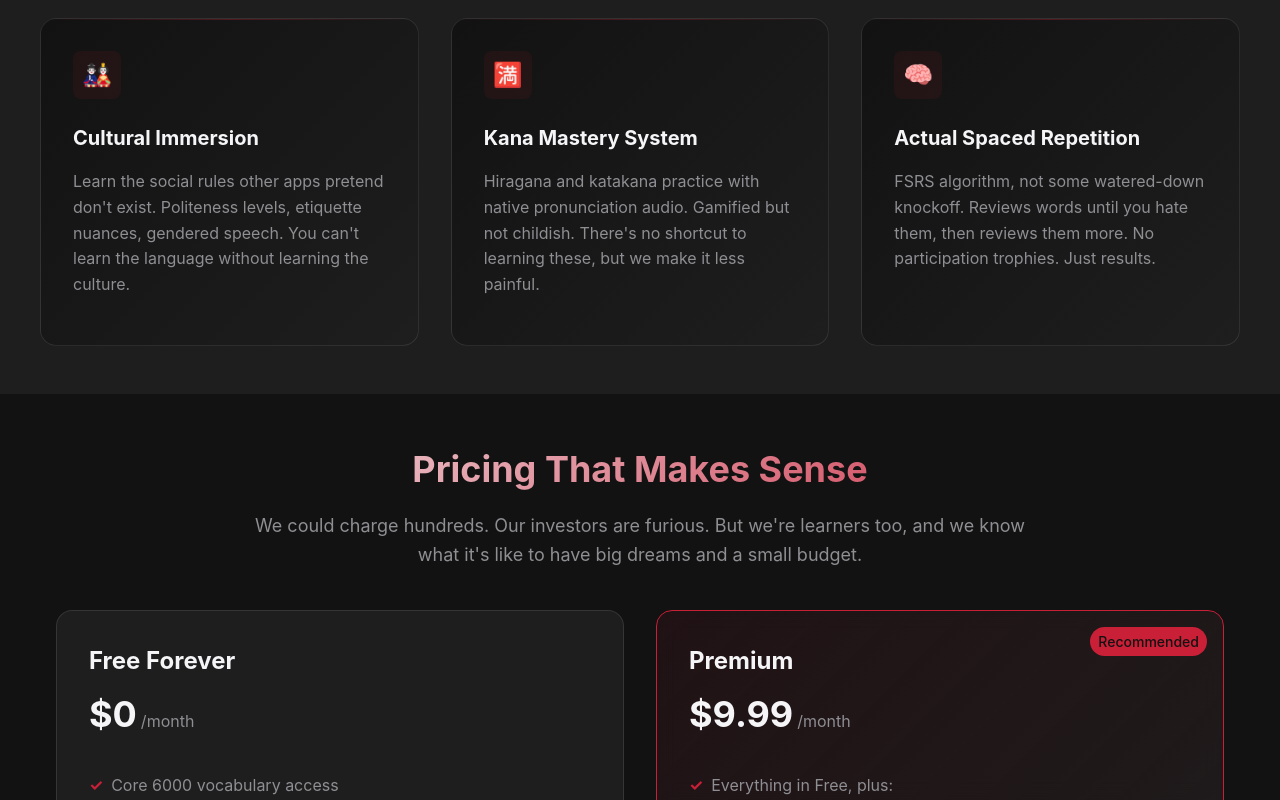
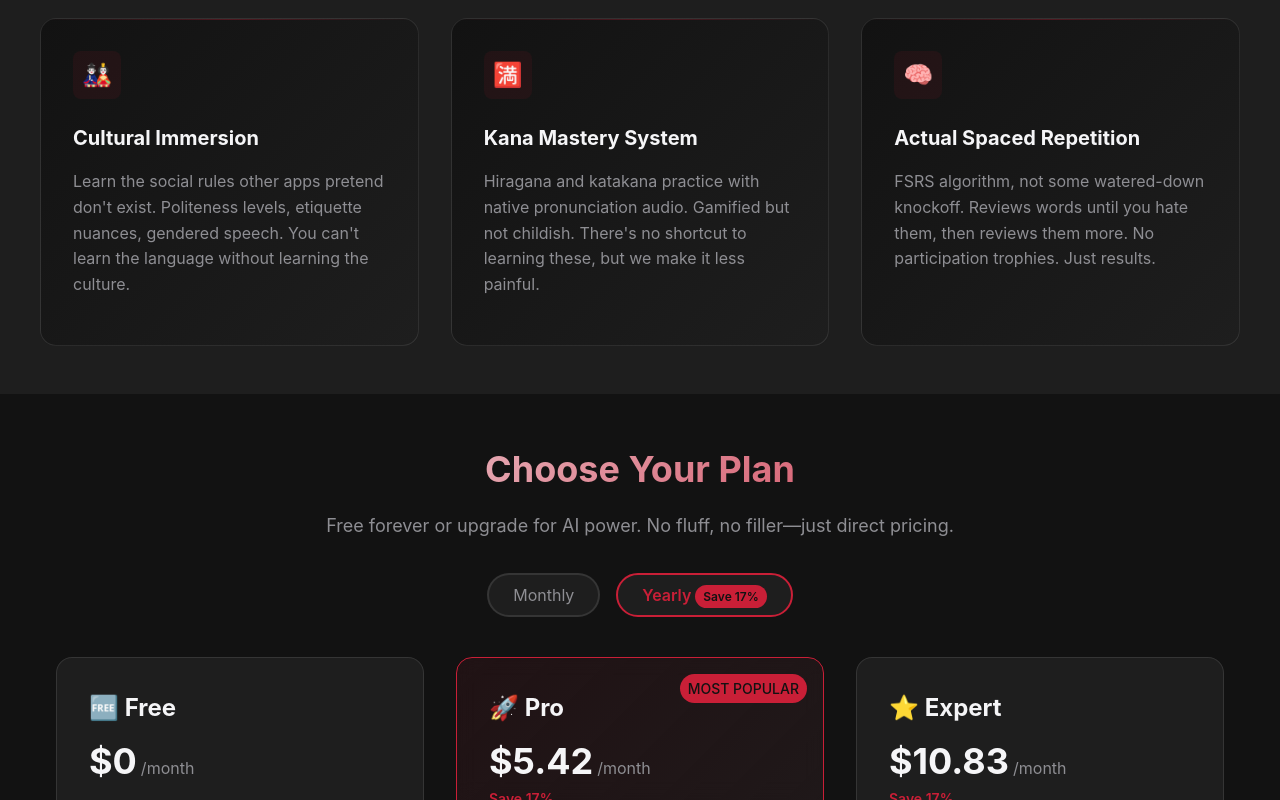
Before and after one commit to Kemerd/nihon_dojo_site, a React (Create React App) app: page / in a window 1280 px wide. Shown: the part 2000-2800 px from the top of the page. Built offline with nearby package versions, Linux system fonts and the light colour scheme.

Commit message:
Add jokes and flows

```diff
--- a/src/components/Hero/Hero.tsx
+++ b/src/components/Hero/Hero.tsx
@@ -346,7 +346,7 @@ const Hero: React.FC = React.memo(() => {
         </Title>
 
         <Subtitle variants={fadeUpVariant}>
-        No cartoon mascots. No meaningless streaks. Just AI-powered sentence generation, real formality switching, and a two-year fluency guarantee. Use it every day, do the work, or get your money back. Simple as that.
+        No cartoon mascots. No meaningless streaks. Just spaced repetition, AI-powered sentence generation, and a two-year fluency guarantee. Use it every day, do the work, or get your money back. Simple as that.
         </Subtitle>
 
         {/* Carousel Implementation */}
--- a/src/components/Pricing/Pricing.tsx
+++ b/src/components/Pricing/Pricing.tsx
@@ -1,4 +1,4 @@
-import React, { useMemo } from 'react';
+import React, { useMemo, useState } from 'react';
 import styled from 'styled-components';
 import { motion } from 'framer-motion';
 import { fadeUpVariant, staggerContainer, bounceScale } from '../../animations/variants';
@@ -43,6 +43,48 @@ const SectionSubtitle = styled(motion.p)`
   line-height: 1.6;
 `;
 
+// Billing toggle switch (Monthly/Yearly)
+const BillingToggleContainer = styled(motion.div)`
+  display: flex;
+  justify-content: center;
+  align-items: center;
+  gap: ${({ theme }) => theme.spacing.md};
+  margin: ${({ theme }) => theme.spacing.xl} auto;
+`;
+
+const BillingToggle = styled(motion.button).withConfig({
+  shouldForwardProp: (prop) => !['isActive'].includes(prop),
+})<{ isActive: boolean }>`
+  background: ${({ theme }) => theme.colors.background.secondary};
+  border: 2px solid ${({ theme, isActive }) =>
+    isActive ? theme.colors.accent : 'rgba(255, 255, 255, 0.1)'};
+  border-radius: ${({ theme }) => theme.borderRadius.full};
+  padding: ${({ theme }) => `${theme.spacing.sm} ${theme.spacing.lg}`};
+  color: ${({ theme, isActive }) =>
+    isActive ? theme.colors.accent : theme.colors.text.secondary};
+  font-weight: ${({ theme, isActive }) =>
+    isActive ? theme.typography.fontWeight.semibold : theme.typography.fontWeight.normal};
+  font-size: ${({ theme }) => theme.typography.fontSize.base};
+  cursor: pointer;
+  transition: all 0.3s cubic-bezier(0.4, 0, 0.2, 1);
+  position: relative;
+
+  &:hover {
+    border-color: ${({ theme }) => theme.colors.accent};
+    color: ${({ theme }) => theme.colors.accent};
+  }
+`;
+
+const SavingsBadge = styled.span`
+  background: ${({ theme }) => theme.colors.accent};
+  color: ${({ theme }) => theme.colors.background.primary};
+  padding: ${({ theme }) => `${theme.spacing.xs} ${theme.spacing.sm}`};
+  border-radius: ${({ theme }) => theme.borderRadius.full};
+  font-size: ${({ theme }) => theme.typography.fontSize.xs};
+  font-weight: ${({ theme }) => theme.typography.fontWeight.semibold};
+  margin-left: ${({ theme }) => theme.spacing.xs};
+`;
+
 const GuaranteeNote = styled(motion.div)`
   max-width: 800px;
   margin: ${({ theme }) => theme.spacing['2xl']} auto 0;
@@ -73,7 +115,7 @@ const PricingGrid = styled(motion.div)`
   padding: 0 ${({ theme }) => theme.spacing.md};
 
   @media (min-width: ${({ theme }) => theme.breakpoints.lg}) {
-    grid-template-columns: repeat(2, 1fr);
+    grid-template-columns: repeat(3, 1fr);
   }
 `;
 
@@ -93,6 +135,11 @@ const PricingCard = styled(motion.div).withConfig({
   border: 1px solid ${({ theme, isPopular }) =>
         isPopular ? theme.colors.accent : 'rgba(255, 255, 255, 0.1)'};
   backdrop-filter: blur(10px);
+
+  /* Flexbox layout to push button to bottom */
+  display: flex;
+  flex-direction: column;
+  justify-content: space-between;
 `;
 
 const PopularBadge = styled(motion.span)`
@@ -135,11 +182,47 @@ const PlanPrice = styled(motion.div)`
     font-size: ${({ theme }) => theme.typography.fontSize.base};
     color: ${({ theme }) => theme.colors.text.secondary};
   }
+
+  .trial-info {
+    font-size: ${({ theme }) => theme.typography.fontSize.sm};
+    color: ${({ theme }) => theme.colors.accent};
+    margin-top: ${({ theme }) => theme.spacing.xs};
+    font-weight: ${({ theme }) => theme.typography.fontWeight.medium};
+  }
+
+  .savings {
+    font-size: ${({ theme }) => theme.typography.fontSize.sm};
+    color: ${({ theme }) => theme.colors.accent};
+    font-weight: ${({ theme }) => theme.typography.fontWeight.semibold};
+  }
+`;
+
+const CardContent = styled.div`
+  /* Top content that can grow */
+  flex: 1;
+  display: flex;
+  flex-direction: column;
 `;
 
 const FeatureList = styled(motion.ul)`
   list-style: none;
-  margin-bottom: ${({ theme }) => theme.spacing.xl};
+  margin-bottom: ${({ theme }) => theme.spacing.md};
+  flex: 1;
+`;
+
+const FreeJoke = styled.p`
+  font-size: ${({ theme }) => theme.typography.fontSize.sm};
+  color: ${({ theme }) => theme.colors.text.secondary};
+  font-style: italic;
+  margin-top: ${({ theme }) => theme.spacing.md};
+  margin-bottom: ${({ theme }) => theme.spacing.lg};
+  line-height: 1.5;
+  opacity: 0.8;
+`;
+
+const ButtonContainer = styled.div`
+  /* Button container stays at bottom */
+  margin-top: auto;
 `;
 
 const Feature = styled(motion.li)`
@@ -178,38 +261,51 @@ const CTAButton = styled(motion.button).withConfig({
   }
 `;
 
-// Nihon Dojo pricing plans
+// Nihon Dojo pricing structure - Free, Pro, Expert tiers
 const FREE_FEATURES = [
-  'Core 6000 vocabulary access',
-  'Basic FSRS spaced repetition',
-  'Kana practice minigame',
-  'Limited AI sentence generation (50/month)',
-  'Grammar lessons access',
-  'Cultural content (limited)',
-  'Offline mode',
+  'Review up to 10 cards per day',
+  'Basic core flashcard system',
+  'Kana game access',
+  'Grammar lessons',
+  'Cultural lessons',
+  'Basically a glorified demo',
 ];
 
-const PREMIUM_FEATURES = [
-  'Everything in Free, plus:',
-  'Unlimited AI sentence generation',
-  'Full formality switching (tameguchi/futsū/keigo)',
-  'Complete cultural immersion content',
-  'Native audio for all vocabulary',
-  'Priority support',
-  'Two-year fluency guarantee',
+const PRO_FEATURES = [
+  'Up to 20 words per day',
+  'AI-generated sentences for vocabulary',
+  'AI-powered learning acceleration',
+  'Customer support (for paying customers)',
+  'My undying love',
+  'All Free tier features',
+];
+
+const EXPERT_FEATURES = [
+  'Up to 40 words per day',
+  'Priority sentence generation',
+  'AI narration for all vocabulary',
+  'Cloud backups & sync (coming soon)',
+  'Early access to new features',
+  'My undying love',
+  'All Pro tier features',
 ];
 
 // Memoized PricingCard component to prevent unnecessary re-renders
 const MemoizedPricingCard = React.memo<{
     plan: {
+        emoji: string;
         name: string;
-        price: string;
+        monthlyPrice: string;
+        yearlyPrice: string;
         features: string[];
         isPopular?: boolean;
         ctaText: string;
+        trialDaysMonthly?: number;
+        trialDaysYearly?: number;
     };
     index: number;
-}>(({ plan, index }) => {
+    isYearly: boolean;
+}>(({ plan, index, isYearly }) => {
     // Memoize hover animation
     const hoverAnimation = useMemo(() => ({
         y: -10,
@@ -231,6 +327,13 @@ const MemoizedPricingCard = React.memo<{
         }
     }), []);
 
+    // Calculate the current price based on billing cycle
+    const displayPrice = isYearly ? plan.yearlyPrice : plan.monthlyPrice;
+    const trialDays = isYearly ? plan.trialDaysYearly : plan.trialDaysMonthly;
+
+    // Check if this is the Free tier
+    const isFree = plan.monthlyPrice === '$0';
+
     return (
         <PricingCard
             variants={fadeUpVariant}
@@ -241,16 +344,23 @@ const MemoizedPricingCard = React.memo<{
                 <PopularBadge
                     {...badgeAnimation}
                 >
-                    Recommended
+                    MOST POPULAR
                 </PopularBadge>
             )}
 
-            <PlanName>{plan.name}</PlanName>
+            <CardContent>
+                <PlanName>{plan.emoji} {plan.name}</PlanName>
                 <PlanPrice>
                     <div className="price-line">
-                    <span className="amount">{plan.price}</span>
+                        <span className="amount">{displayPrice}</span>
                         <span className="period">/month</span>
                     </div>
+                    {isYearly && plan.monthlyPrice !== plan.yearlyPrice && (
+                        <span className="savings">Save 17%</span>
+                    )}
+                    {trialDays && (
+                        <span className="trial-info">{trialDays}-day free trial</span>
+                    )}
                 </PlanPrice>
 
                 <FeatureList>
@@ -268,6 +378,14 @@ const MemoizedPricingCard = React.memo<{
                     ))}
                 </FeatureList>
 
+                {isFree && (
+                    <FreeJoke>
+                        I spent hundreds of hours building this. You get kana games, grammar, culture, and flashcards. For free. Forever. What do you want from me, my kidney? If you complain, I WILL add ads.
+                    </FreeJoke>
+                )}
+            </CardContent>
+
+            <ButtonContainer>
                 <CTAButton
                     isPopular={plan.isPopular}
                     variants={bounceScale}
@@ -277,6 +395,7 @@ const MemoizedPricingCard = React.memo<{
                 >
                     {plan.ctaText}
                 </CTAButton>
+            </ButtonContainer>
         </PricingCard>
     );
 });
@@ -286,23 +405,42 @@ MemoizedPricingCard.displayName = 'MemoizedPricingCard';
 const Pricing: React.FC = React.memo(() => {
     const { ref, controls: inViewControls } = useInView();
 
+    // State for billing toggle (defaults to yearly as per strategy)
+    const [isYearly, setIsYearly] = useState(true);
+
     // Add section tracking for analytics
     const pricingRef = useSectionTracking('pricing');
 
-    // Define Nihon Dojo pricing plans
+    // Define Nihon Dojo pricing plans with actual structure
     const pricingPlans = useMemo(() => [
         {
-            name: 'Free Forever',
-            price: '$0',
+            emoji: '🆓',
+            name: 'Free',
+            monthlyPrice: '$0',
+            yearlyPrice: '$0',
             features: FREE_FEATURES,
             ctaText: 'Start Free',
         },
         {
-            name: 'Premium',
-            price: '$9.99',
-            features: PREMIUM_FEATURES,
+            emoji: '🚀',
+            name: 'Pro',
+            monthlyPrice: '$6.49',
+            yearlyPrice: '$5.42',
+            features: PRO_FEATURES,
             isPopular: true,
-            ctaText: 'Get Premium',
+            ctaText: 'Try Pro Free',
+            trialDaysMonthly: 3,
+            trialDaysYearly: 7,
+        },
+        {
+            emoji: '⭐',
+            name: 'Expert',
+            monthlyPrice: '$12.95',
+            yearlyPrice: '$10.83',
+            features: EXPERT_FEATURES,
+            ctaText: 'Try Expert Free',
+            trialDaysMonthly: 7,
+            trialDaysYearly: 14,
         },
     ], []);
 
@@ -324,12 +462,43 @@ const Pricing: React.FC = React.memo(() => {
                 animate={inViewControls}
             >
                 <SectionTitle variants={fadeUpVariant}>
-                    Pricing That Makes Sense
+                    Choose Your Plan
                 </SectionTitle>
 
                 <SectionSubtitle variants={fadeUpVariant}>
-                    We could charge hundreds. Our investors are furious. But we're learners too, and we know what it's like to have big dreams and a small budget.
+                    Free forever or upgrade for AI power. No fluff, no filler—just direct pricing.
                 </SectionSubtitle>
+
+                {/* Billing toggle - defaults to yearly per monetization strategy */}
+                <BillingToggleContainer
+                    initial={{ opacity: 0, y: 20 }}
+                    animate={{ opacity: 1, y: 0 }}
+                    transition={{ delay: 0.2, duration: 0.6 }}
+                >
+                    <BillingToggle
+                        isActive={!isYearly}
+                        onClick={() => {
+                            setIsYearly(false);
+                            trackPricingInteraction('toggle_billing', 'monthly');
+                        }}
+                        whileHover={{ scale: 1.05 }}
+                        whileTap={{ scale: 0.95 }}
+                    >
+                        Monthly
+                    </BillingToggle>
+                    <BillingToggle
+                        isActive={isYearly}
+                        onClick={() => {
+                            setIsYearly(true);
+                            trackPricingInteraction('toggle_billing', 'yearly');
+                        }}
+                        whileHover={{ scale: 1.05 }}
+                        whileTap={{ scale: 0.95 }}
+                    >
+                        Yearly
+                        <SavingsBadge>Save 17%</SavingsBadge>
+                    </BillingToggle>
+                </BillingToggleContainer>
 
                 <PricingGrid>
                     {pricingPlans.map((plan, index) => (
@@ -337,6 +506,7 @@ const Pricing: React.FC = React.memo(() => {
                             key={`${plan.name}-${index}`}
                             plan={plan}
                             index={index}
+                            isYearly={isYearly}
                         />
                     ))}
                 </PricingGrid>
@@ -347,7 +517,7 @@ const Pricing: React.FC = React.memo(() => {
                     transition={{ delay: 0.8, duration: 0.6 }}
                 >
                     <p>
-                        <strong>Two-year fluency guarantee:</strong> Use every day for two years. Not fluent? Full refund. We can make this promise because our system actually works.
+                        <strong>No hidden fees.</strong> Cancel anytime. Restore purchases on any device. We're learners too—we know what it's like to have big dreams and a small budget.
                     </p>
                 </GuaranteeNote>
             </Container>
--- a/src/components/Support/Support.tsx
+++ b/src/components/Support/Support.tsx
@@ -252,7 +252,7 @@ const faqs = [
     },
     {
         question: "Can I really become fluent in 2 years?",
-        answer: "If you use the app every day and do the work, yes. Fluency isn't magic - it's consistent exposure and practice. We've built a system that makes that practice as efficient as possible. But if you're looking for effortless language learning, we're not your app.",
+        answer: "If you use the app every day for two years straight, yes. Fluency isn't magic - it's consistent exposure and practice. We've built a system that makes that practice as efficient as possible. But if you're looking for effortless language learning, we're not your app. Sorry.",
     },
     {
         question: "Does it work offline?",
```
Also changed, not shown: package.json (+3 -5 lines), .claude/settings.local.json, 1 other file (tests, documents, lock files or other folders). Lines whose indentation alone changed are shown as unchanged.
